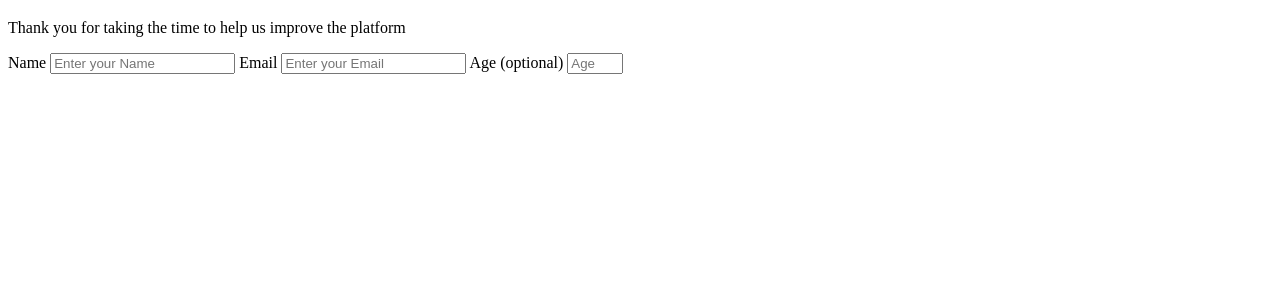
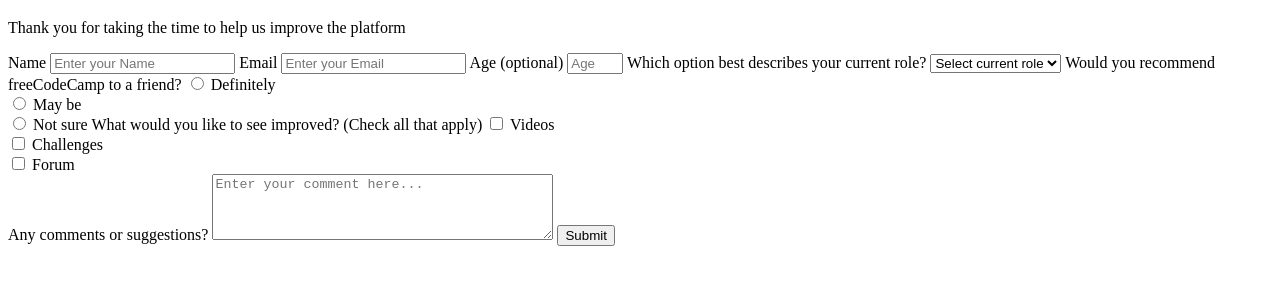
Before and after one commit to AbeeraTahir/Abeera-Amit, a plain HTML site: page index.html in a window 1280 px wide. Shown: the part 61-346 px from the top of the page. Drawn offline with Linux system fonts and the light colour scheme; files that its build step writes are made by us from their sources.

Commit message:
All steps finished

```diff
--- a/index.html
+++ b/index.html
@@ -3,7 +3,7 @@
   <head>
     <meta charset="UTF-8">
     <title>Fork Me! FCC: Test Suite Template</title>
-    <link rel="stylesheet" href="css/style.css">
+    <link rel="stylesheet" href="style.css">
   </head>
 
   <body>
@@ -17,7 +17,30 @@
       <input type="email" id="email" name="Email" placeholder="Enter your Email" required>
       <label id="number-label" for="number">Age (optional)</label>
       <input type="number" id="number" name="number" placeholder="Age" min="18" max="50">
-
+      <label id="option-label" for="option">Which option best describes your current role?</label>
+      <select id="dropdown">
+        <option value="select-role">Select current role</option>
+        <option value="student">Student</option>
+        <option value="full-time-job">Full time job</option>
+        <option value="other">Other</option>
+      </select>
+      <label id="radio-label" for="radio">Would you recommend freeCodeCamp to a friend?</label>
+      <input type="radio" id="definitely" name="recommend" value="Definitely">
+      <label for="definitely">Definitely</label><br>
+      <input type="radio" id="maybe" name="recommend" value="Maybe">
+      <label for="maybe">May be</label><br>
+      <input type="radio" id="not-sure" name="recommend" value="Notsure">
+      <label for="not-sure">Not sure</label>
+      <label id="checkbox-label" for="checkbox">What would you like to see improved? (Check all that apply)</label>
+      <input type="checkbox" id="videos" name="videos" value="Videos">
+      <label for="videos"> Videos</label><br>
+      <input type="checkbox" id="challenges" name="challenges" value="Challenges">
+      <label for="challenges"> Challenges</label><br>
+      <input type="checkbox" id="forum" name="forum" value="Forum">
+      <label for="forum"> Forum</label><br>
+      <label id="textarea-label" for="textarea">Any comments or suggestions?</label>
+      <textarea id="textarea" name="textarea" placeholder="Enter your comment here..." rows="4" cols="40"></textarea>
+      <input type="submit" id="submit" value="Submit">
     </form>
     <!--
 
```
